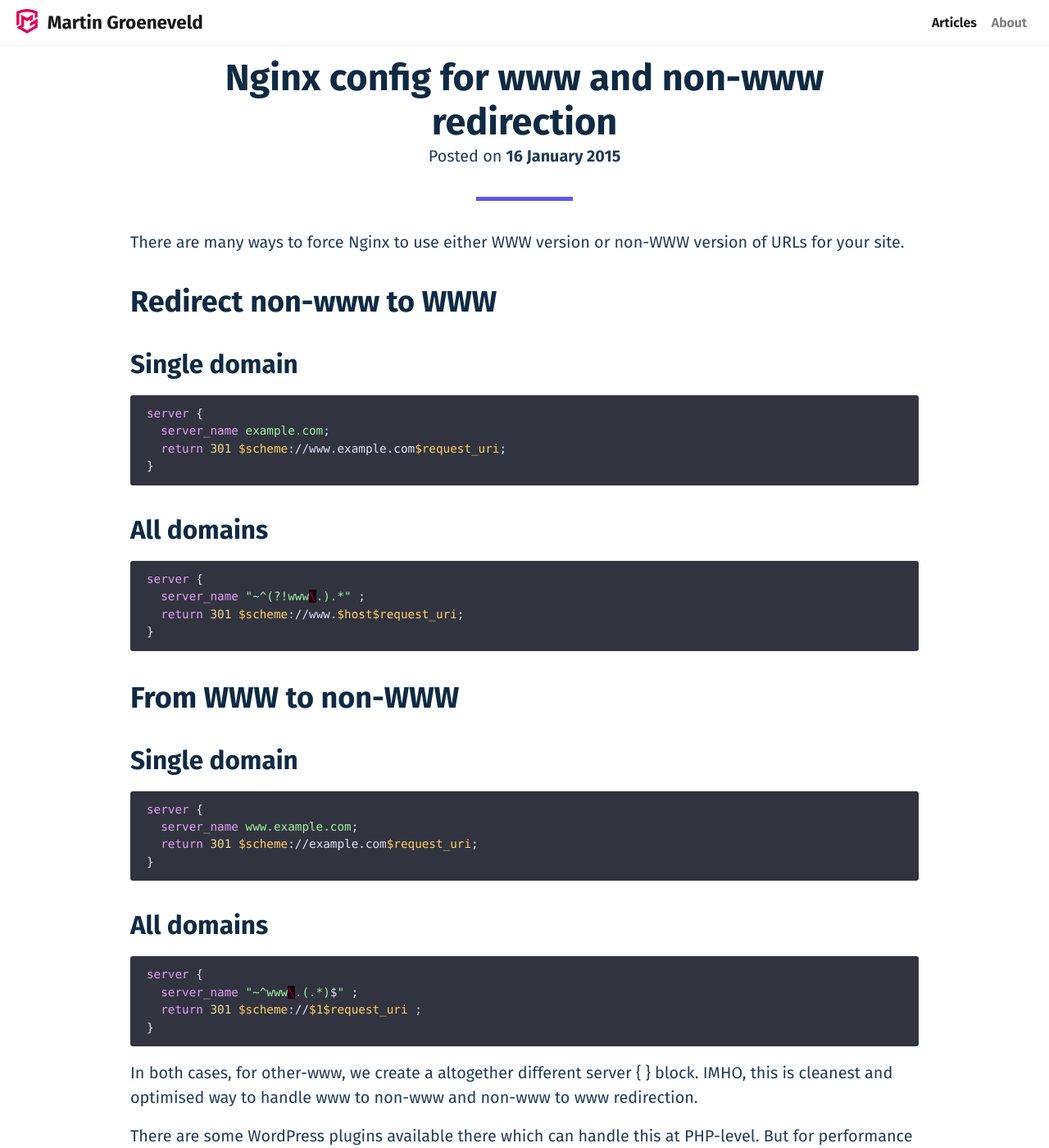
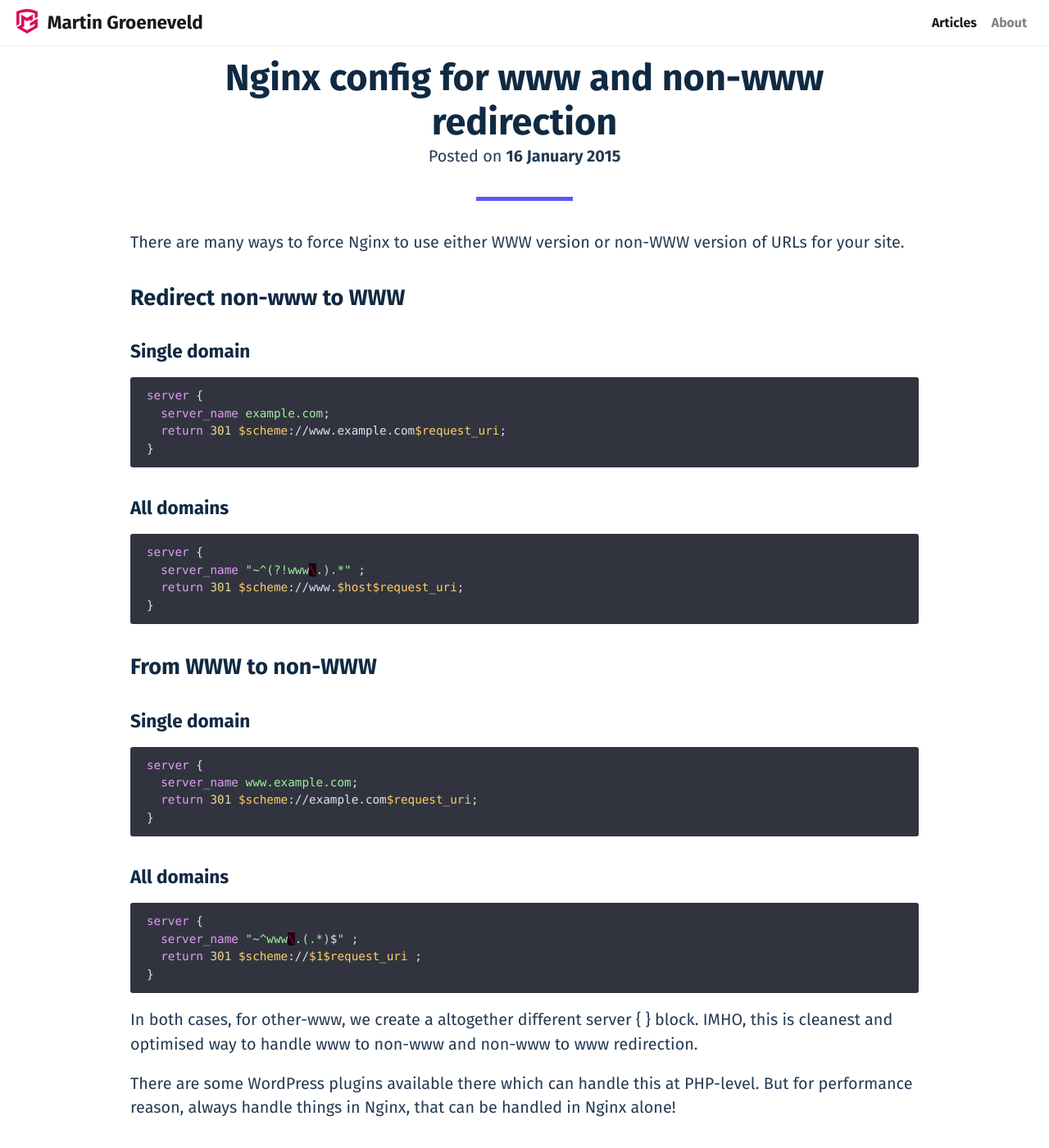
Before and after one commit to groveld/groveld.github.io, a Jekyll site: the page built from jekyll/_posts/2015-01-16-www-non-www-redirection.md, in a window 1280 px wide and 1400 px high. Shown: the whole window at 82% size. Built offline with Jekyll 4.4.1, drawn with Linux system fonts in a browser that asks for light colours.

Commit message:
mobile adjustments

```diff
--- a/jekyll/css/main.css
+++ b/jekyll/css/main.css
@@ -71,6 +71,14 @@ h1, h2, h3, h4, h5, h6 {
   margin-bottom: 1rem;
   color: var(--title-color);
   font-weight: bold;
+}
+
+h2 {
+  font-size: 1.50rem;
+}
+
+h3 {
+  font-size: 1.25rem;
 }
 
 main a, main a:hover, main a:active {
```
